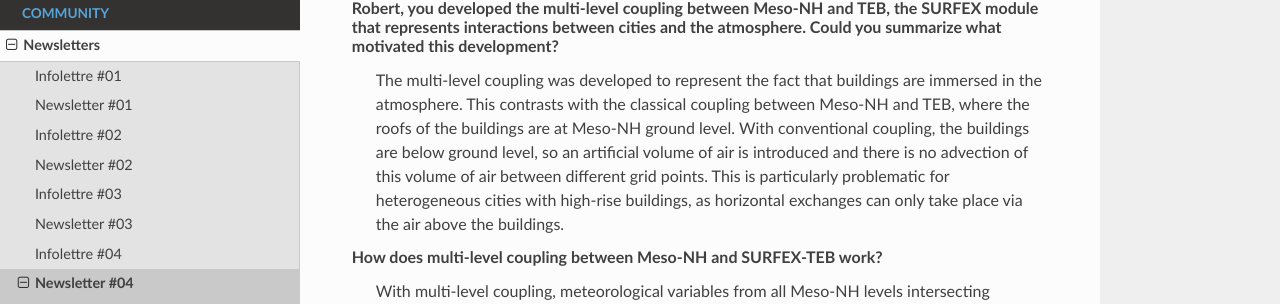
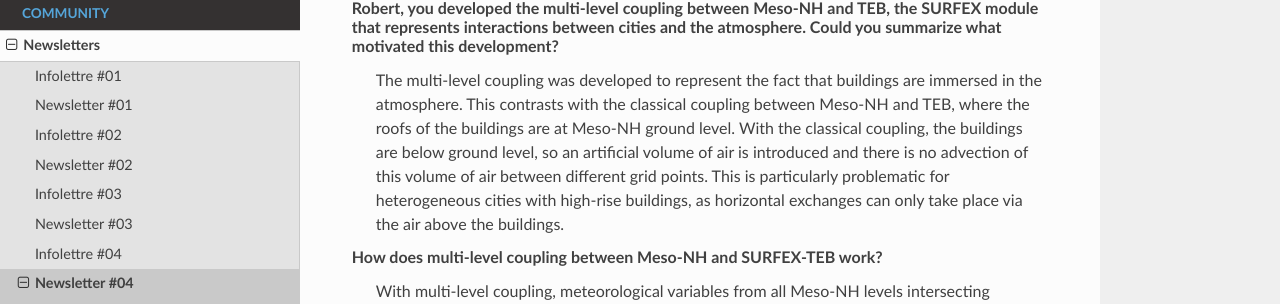
Before and after one commit to JorisPianezze/mesonh_newsletters, a Sphinx documentation site: the page built from docs/source/community/newsletters/newsletter_04_english.rst, in a window 1280 px wide and 900 px high, scrolled down 559 px. Shown: the part 187-491 px from the top of the window. Built offline with Sphinx 7.4.7 and the Read the Docs theme 3.1.0, drawn with Linux system fonts in a browser that asks for light colours.

Commit message:
Update newsletter_04_english.rst

```diff
--- a/docs/source/community/newsletters/newsletter_04_english.rst
+++ b/docs/source/community/newsletters/newsletter_04_english.rst
@@ -17,7 +17,7 @@ Interview with `Robert Schoetter <mailto:robert.schoetter@meteo.fr>`_ (CNRM)
   :width: 200
 
 Robert, you developed the multi-level coupling between Meso-NH and TEB, the SURFEX module that represents interactions between cities and the atmosphere. Could you summarize what motivated this development?
-  The multi-level coupling was developed to represent the fact that buildings are immersed in the atmosphere. This contrasts with the classical coupling between Meso-NH and TEB, where the roofs of the buildings are at Meso-NH ground level. With conventional coupling, the buildings are below ground level, so an artificial volume of air is introduced and there is no advection of this volume of air between different grid points. This is particularly problematic for heterogeneous cities with high-rise buildings, as horizontal exchanges can only take place via the air above the buildings.
+  The multi-level coupling was developed to represent the fact that buildings are immersed in the atmosphere. This contrasts with the classical coupling between Meso-NH and TEB, where the roofs of the buildings are at Meso-NH ground level. With the classical coupling, the buildings are below ground level, so an artificial volume of air is introduced and there is no advection of this volume of air between different grid points. This is particularly problematic for heterogeneous cities with high-rise buildings, as horizontal exchanges can only take place via the air above the buildings.
 
 How does multi-level coupling between Meso-NH and SURFEX-TEB work?
   With multi-level coupling, meteorological variables from all Meso-NH levels intersecting buildings are transmitted to SURFEX-TEB. In TEB, they are used as roof, wall and ground weather forcing. In Meso-NH, the effect of buildings on the flow is considered using a drag coefficient approach on all levels intersecting buildings. Sensible and latent heat fluxes from the ground, walls and roof to the atmosphere are converted into potential temperature and water vapor mixing ratio trends over all vertical levels intersecting these urban facets. For more details on how multi-level coupling works, as well as an illustration of the improvements induced, please consult the following article: |schoetter_etal|
```
